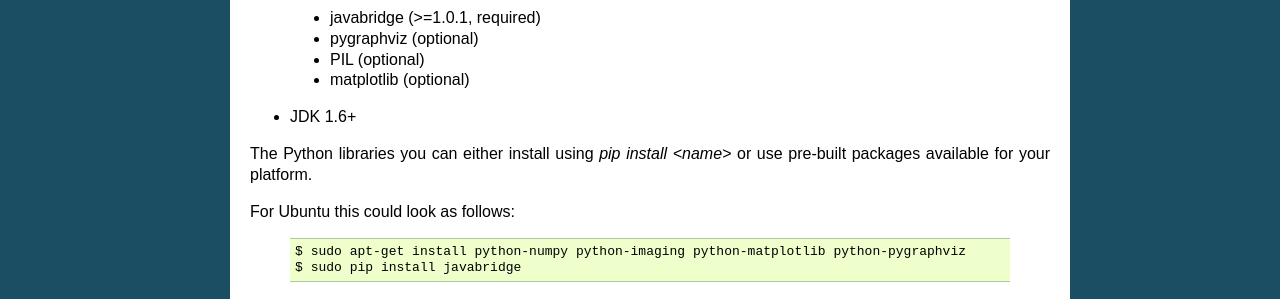
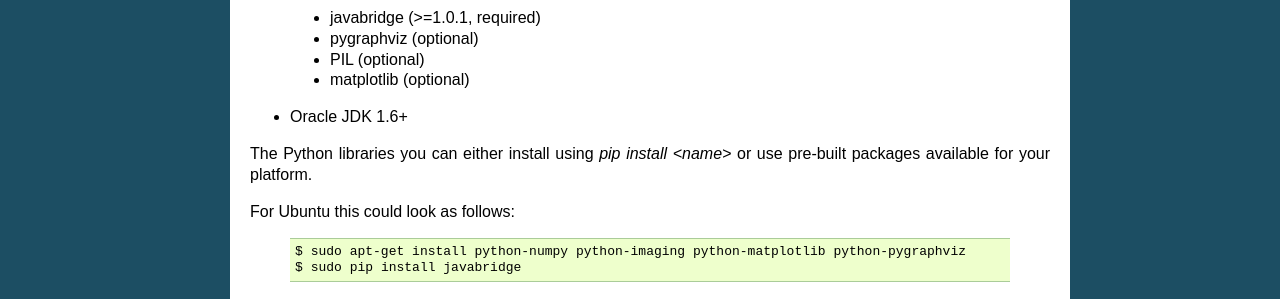
Before and after one commit to fracpete/python-weka-wrapper, a Sphinx documentation site: the page built from doc/source/index.rst, in a window 1280 px wide. Shown: the part 482-781 px from the top of the page. Built offline with Sphinx 7.4.7, drawn with Linux system fonts in a browser that asks for light colours.

Commit message:
requirements now state Oracle JDK rather than just JDK

```diff
--- a/doc/source/index.rst
+++ b/doc/source/index.rst
@@ -33,7 +33,7 @@ The library has the following requirements:
  * PIL (optional)
  * matplotlib (optional)
 
-* JDK 1.6+
+* Oracle JDK 1.6+
 
 The Python libraries you can either install using `pip install <name>` or use pre-built packages available for
 your platform.
```
Also changed, not shown: README.md (+1 -1 lines).
